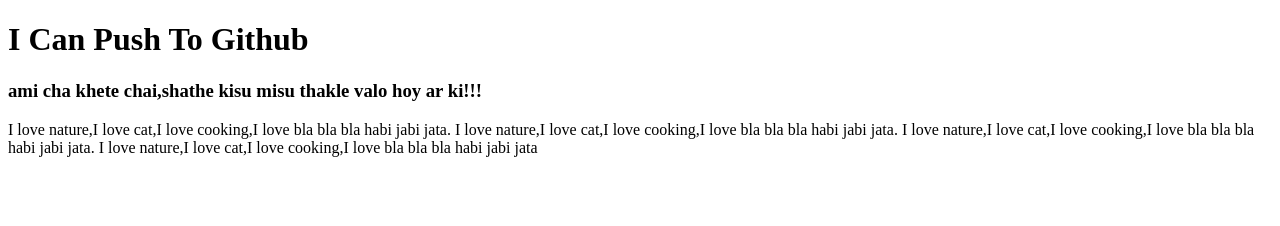
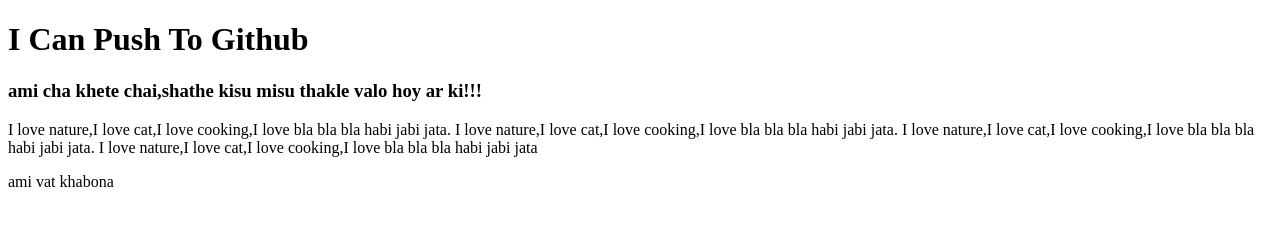
Before and after one commit to tanzinalucky/my-first-repo, a plain HTML site: page index.html in a window 1280 px wide. Drawn offline with Linux system fonts and the light colour scheme.

Commit message:
my git bush

```diff
--- a/index.html
+++ b/index.html
@@ -16,6 +16,7 @@
         I love nature,I love cat,I love cooking,I love bla bla bla habi jabi jata.
         I love nature,I love cat,I love cooking,I love bla bla bla habi jabi jata
     </P>
+    <p>ami vat khabona</p>
 
 </body>
 </html>
```
